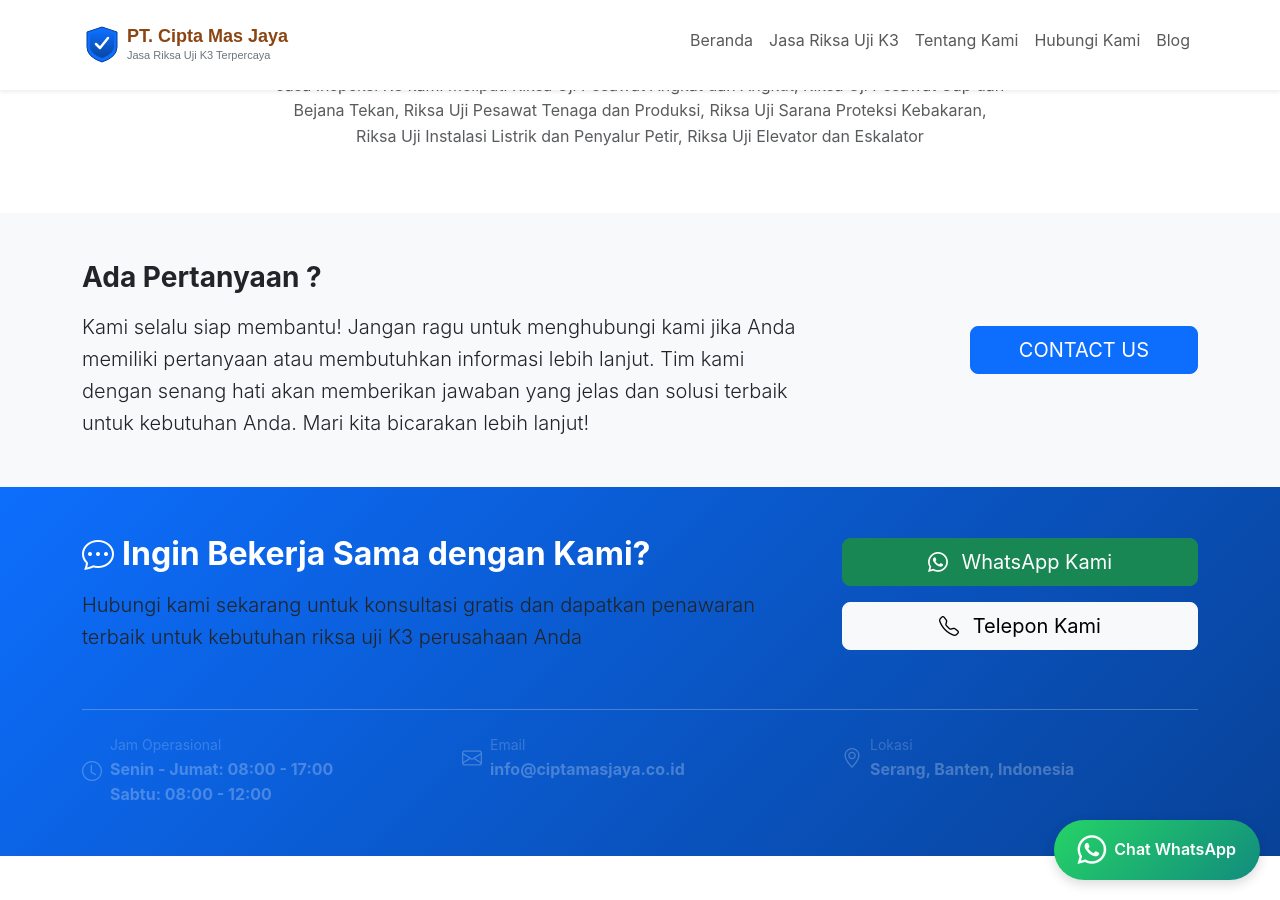
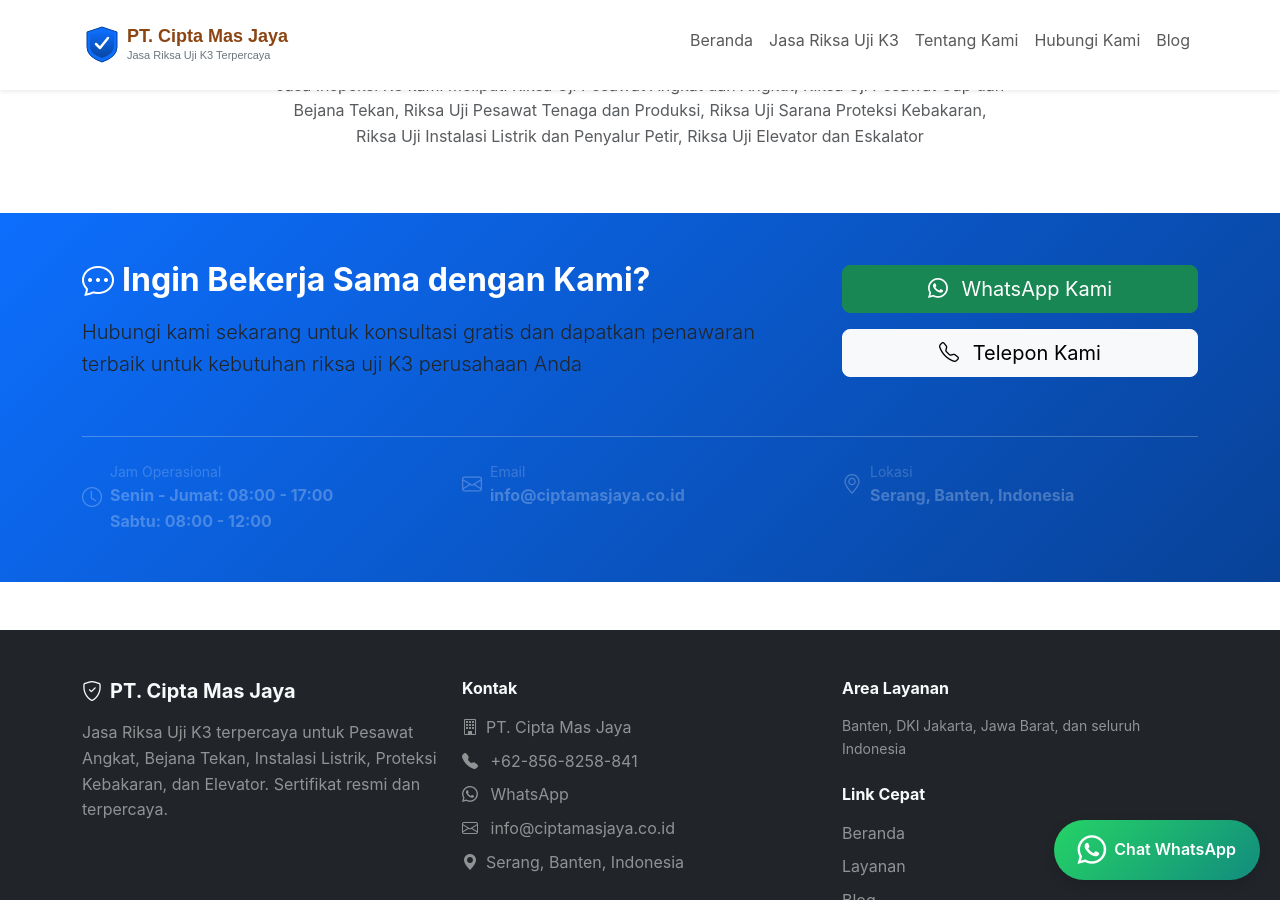
Before and after one commit to ciptamasjaya/cmj.github.io, a Jekyll site: the page built from about.html, in a window 1280 px wide and 900 px high, scrolled down 6416 px. Built offline with Jekyll 4.4.1, drawn with Linux system fonts in a browser that asks for light colours.

Commit message:
Remove duplicate CTA question block from about page
🤖 Generated with [Claude Code](https://claude.com/claude-code)

Co-Authored-By: Claude <noreply@anthropic.com>

```diff
--- a/_includes/reusable/block--about-cta-question.html
+++ /dev/null
@@ -1,42 +0,0 @@
-{% comment %}
-============================================================================
-About CTA Question Block
-============================================================================
-
-@file        _includes/reusable/block--about-cta-question.html
-@description CTA section: Ada Pertanyaan?
-@version     1.0.0
-@date        2025-11-23
-@author      arisciwek (PT. Cipta Mas Jaya)
-
-Usage:
-------
-{% include reusable/block--about-cta-question.html %}
-
-============================================================================
-{% endcomment %}
-
-<section class="block--about-cta-question py-5 bg-light">
-  <div class="container">
-    <div class="row align-items-center">
-
-      <!-- Left Column - Message -->
-      <div class="col-lg-8">
-        <h2 class="h3 fw-bold mb-3">Ada Pertanyaan ?</h2>
-        <p class="lead mb-0">
-          Kami selalu siap membantu! Jangan ragu untuk menghubungi kami jika Anda memiliki pertanyaan
-          atau membutuhkan informasi lebih lanjut. Tim kami dengan senang hati akan memberikan jawaban
-          yang jelas dan solusi terbaik untuk kebutuhan Anda. Mari kita bicarakan lebih lanjut!
-        </p>
-      </div>
-
-      <!-- Right Column - CTA Button -->
-      <div class="col-lg-4 text-lg-end mt-4 mt-lg-0">
-        <a href="{{ '/contact' | relative_url }}" class="btn btn-primary btn-lg px-5">
-          CONTACT US
-        </a>
-      </div>
-
-    </div>
-  </div>
-</section>
--- a/about.html
+++ b/about.html
@@ -59,9 +59,6 @@ breadcrumbs:
 <!-- Jasa Inspeksi K3 Description -->
 {% include reusable/block--about-jasa-inspeksi.html %}
 
-<!-- CTA: Ada Pertanyaan? -->
-{% include reusable/block--about-cta-question.html %}
-
 <!-- === End WordPress Content === -->
 
 <!-- Contact CTA -->
```
